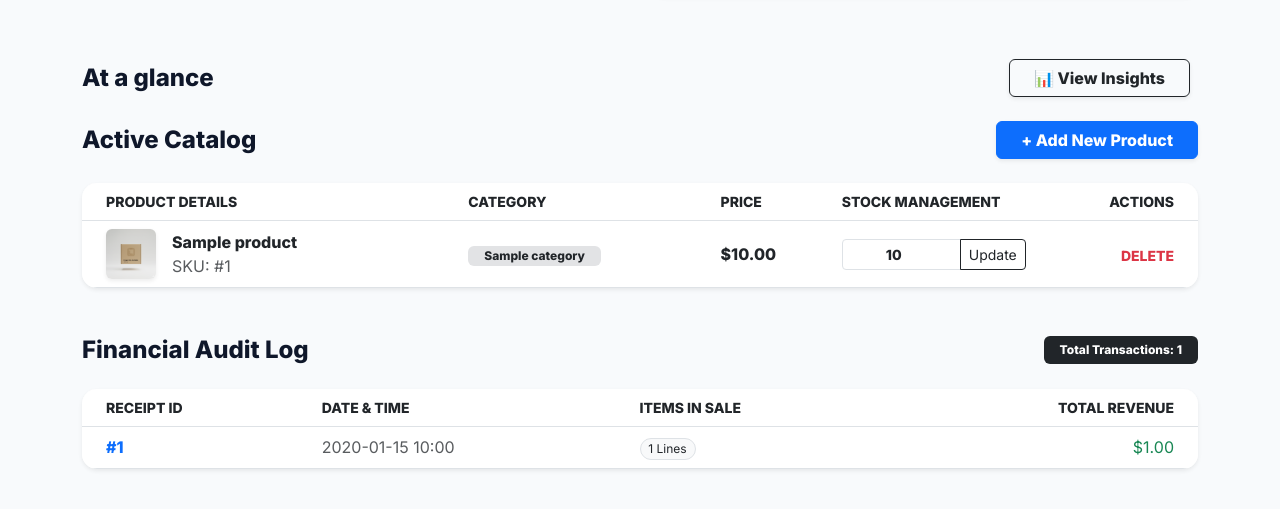
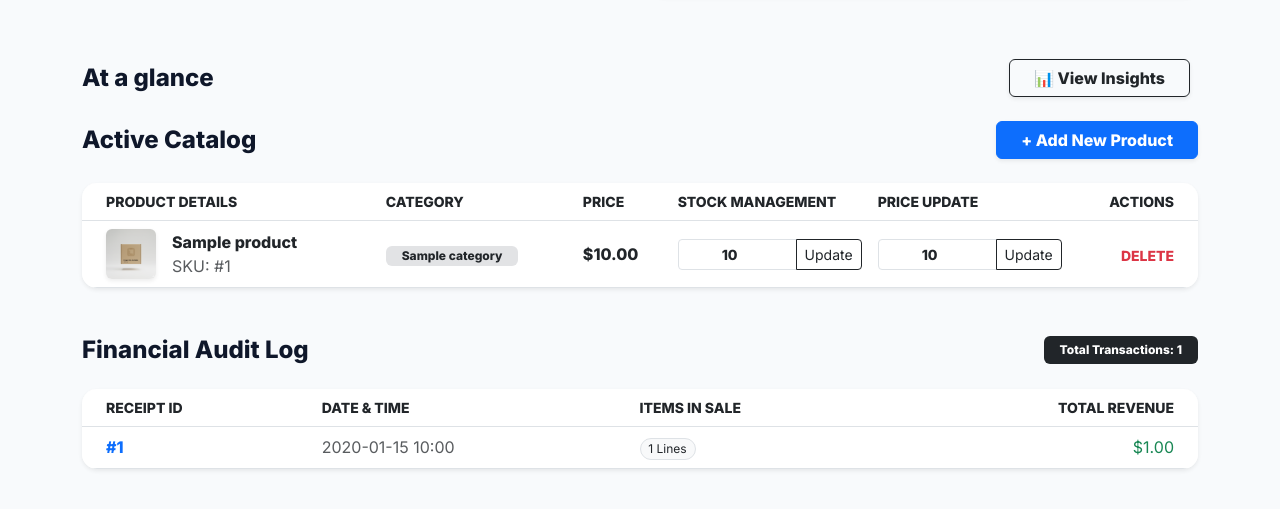
Before and after one commit to Abhayashrestha/super_pos, a Flask app: template templates/admin.html in a window 1280 px wide. Shown: the part 173-682 px from the top of the page. Run offline with Flask 3, Linux system fonts and the light colour scheme; the template is opened without the code that fills it: most values are stand-ins (such as "Sample title", 1, 10 or a date in 2020).

Commit message:
feat:completed price edit implementaion and bug fixes

```diff
--- a/app.py
+++ b/app.py
@@ -74,6 +74,8 @@ def buy_product(p_id):
 
     return redirect(url_for('show_receipt'))
 
+
+
 @app.route('/admin',methods=['GET','POST'])
 def admin():
     inventory=engine.display_product()
@@ -109,7 +111,19 @@ def update_stock(p_id):
         flash(f"Error: {str(e)}", "danger")
 
     return redirect(url_for('admin'))
-
+@app.route('/update-price/<int:p_id>', methods=['POST'])
+def update_price(p_id):
+    try:
+        if request.method=='POST':
+            price=request.form.get('new_price')
+            updated_price=int(price)
+            engine.edit_price(updated_price,p_id)
+            flash("price updated successfully","Success")
+        else:
+            flash("update failed",'danger')
+    except Exception as e:
+        flash(f"error: {str(e)}","danger")
+    return redirect(url_for("admin"))
 
 @app.route('/lookup-receipt', methods=['POST'])
 def lookup_receipt():  # Remove s_id from the arguments
--- a/templates/admin.html
+++ b/templates/admin.html
@@ -41,7 +41,9 @@
                     <th>Category</th>
                     <th>Price</th>
                     <th style="width: 200px;">Stock Management</th>
+                    <th style="width: 200px;">Price Update</th>
                     <th class="text-end pe-4">Actions</th>
+
                 </tr>
             </thead>
             <tbody>
@@ -63,6 +65,12 @@
                     <td>
                         <form action="/update-stock/{{ product.product_id }}" method="POST" class="input-group input-group-sm">
                             <input type="number" name="new_qty" class="form-control text-center fw-bold" value="{{ product.quantity }}" min="0">
+                            <button class="btn btn-outline-dark" type="submit">Update</button>
+                        </form>
+                    </td>
+                    <td>
+                        <form action="/update-price/{{ product.product_id }}" method="POST" class="input-group input-group-sm">
+                            <input type="number" name="new_price" class="form-control text-center fw-bold" value="{{ product.price }}">
                             <button class="btn btn-outline-dark" type="submit">Update</button>
                         </form>
                     </td>
```
Also changed, not shown: data/storage.py (+2 -5 lines).
